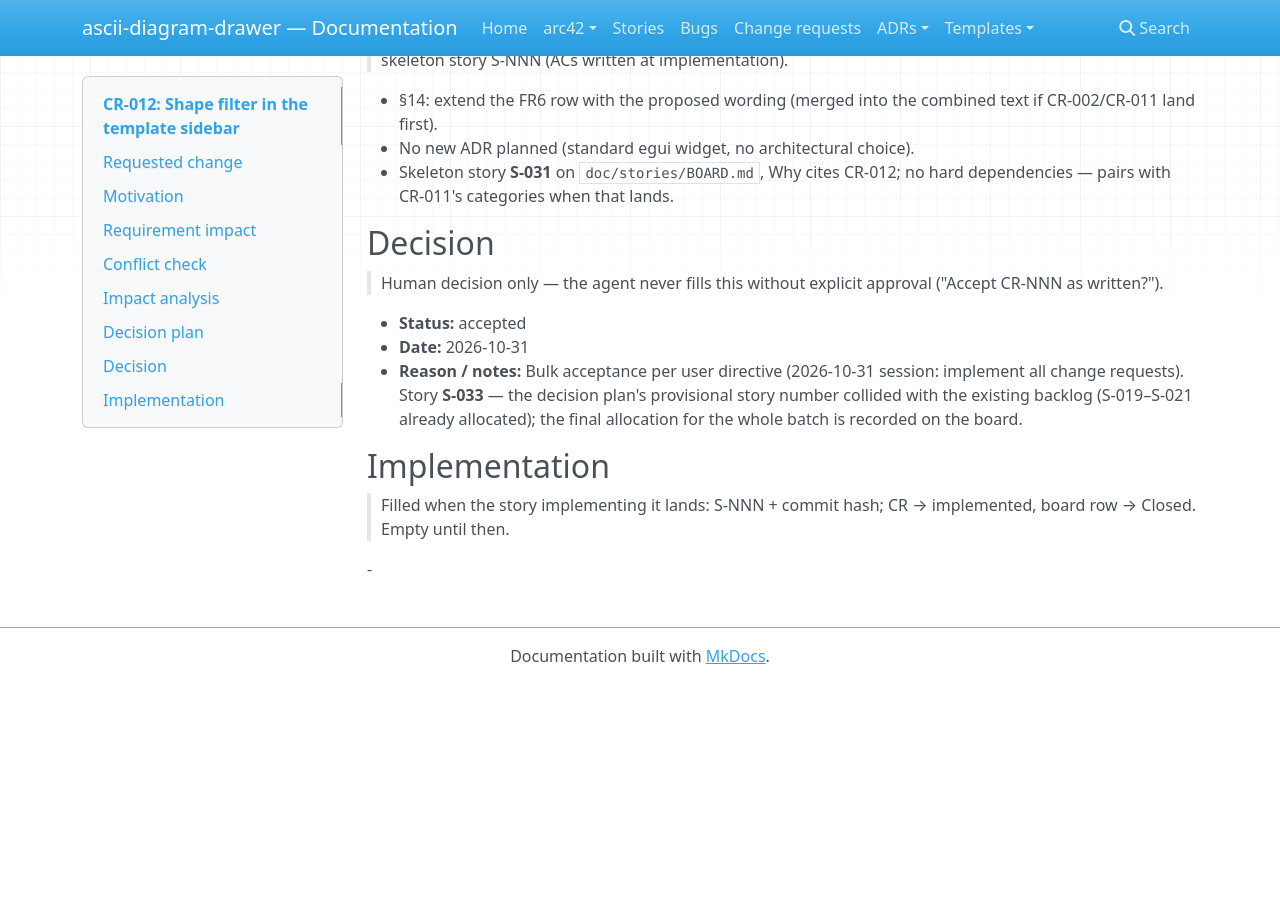
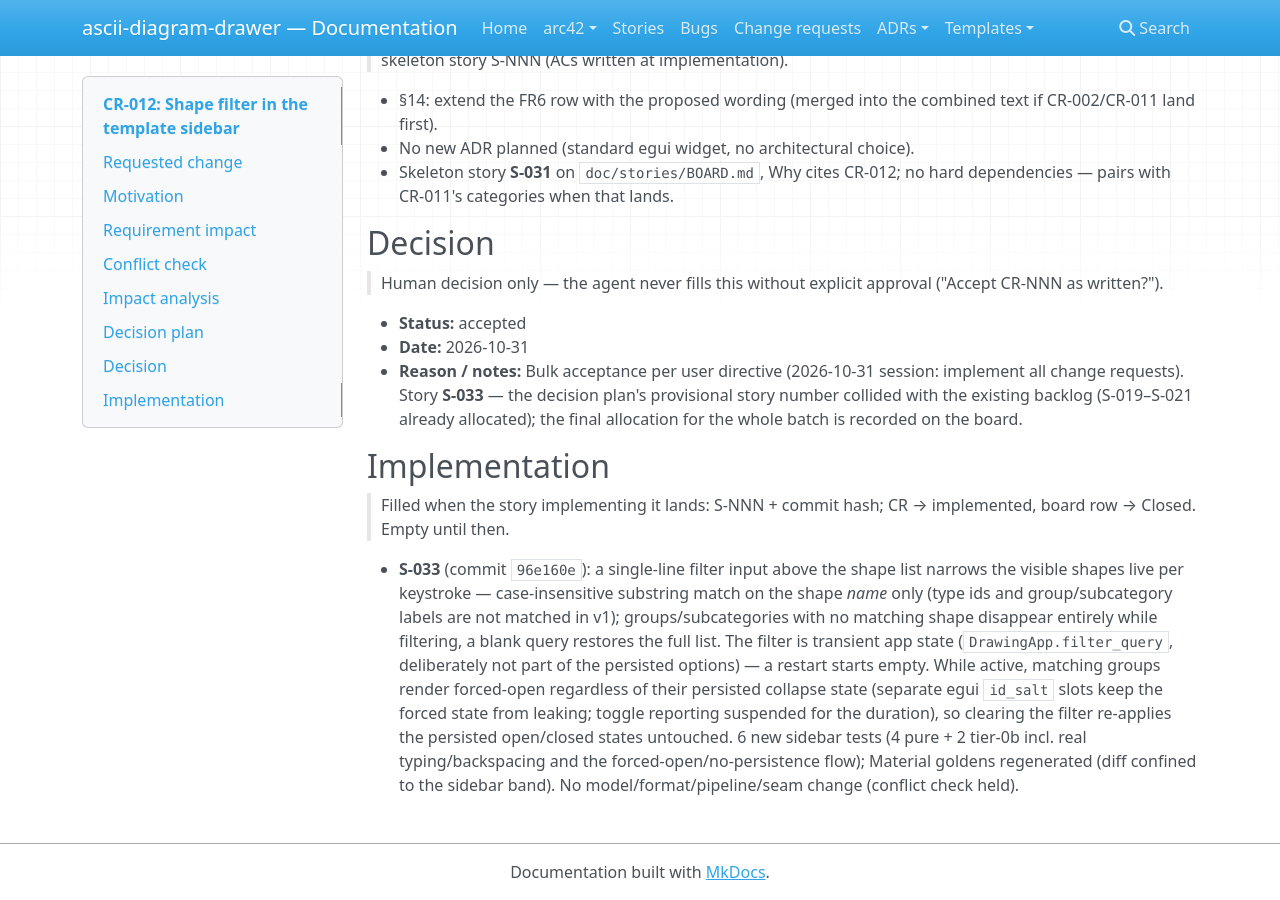
Before and after one commit to Reto411/ascii-diagram-drawer, an MkDocs documentation site: the page built from doc/crs/CR-012-shape-filter.md, in a window 1280 px wide and 900 px high, scrolled down 1210 px. Built offline with MkDocs 1.6.1, drawn with Linux system fonts in a browser that asks for light colours; nearby versions of some CDN libraries; before the commit the page ends 1894 px from its top, so only the background shows below that.

Commit message:
docs: fill in S-033 commit hash (96e160e) in CR-012 + boards
CR-012 -> implemented; S-033 closed on the story board.

```diff
--- a/doc/crs/CR-012-shape-filter.md
+++ b/doc/crs/CR-012-shape-filter.md
@@ -58,4 +58,4 @@ Note: CR-002 and CR-011 (both pending) also reword FR6. If all are accepted, the
 
 > Filled when the story implementing it lands: S-NNN + commit hash; CR → implemented, board row → Closed. Empty until then.
 
--
+- **S-033** (commit `96e160e`): a single-line filter input above the shape list narrows the visible shapes live per keystroke — case-insensitive substring match on the shape *name* only (type ids and group/subcategory labels are not matched in v1); groups/subcategories with no matching shape disappear entirely while filtering, a blank query restores the full list. The filter is transient app state (`DrawingApp.filter_query`, deliberately not part of the persisted options) — a restart starts empty. While active, matching groups render forced-open regardless of their persisted collapse state (separate egui `id_salt` slots keep the forced state from leaking; toggle reporting suspended for the duration), so clearing the filter re-applies the persisted open/closed states untouched. 6 new sidebar tests (4 pure + 2 tier-0b incl. real typing/backspacing and the forced-open/no-persistence flow); Material goldens regenerated (diff confined to the sidebar band). No model/format/pipeline/seam change (conflict check held).
```
Also changed, not shown: other parts of doc/crs/CR-012-shape-filter.md (+2 -2 lines), doc/crs/CRS.md (+1 -1 lines), doc/stories/BOARD.md (+2 -1 lines).
